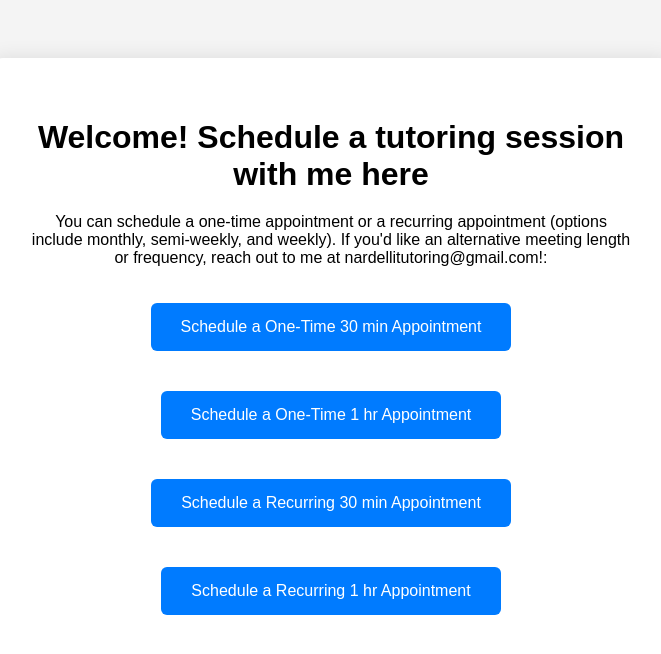
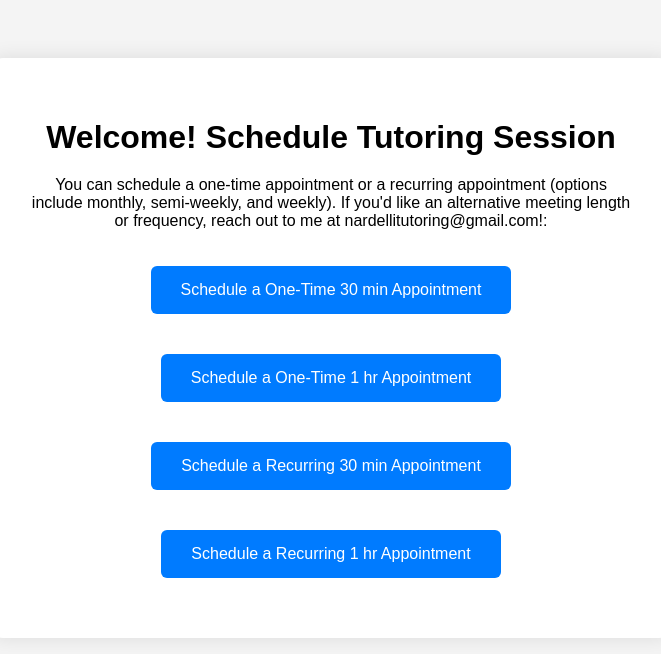
Before and after one commit to FreyaNardelli/FreyaNardelli.github.io, a plain HTML site: page tutorsite/tutorsite/index.html in a window 1280 px wide. Shown: the whole page, without its empty margins (309-970 px from the left). Drawn offline with Linux system fonts and the light colour scheme.

Commit message:
new commit 1

```diff
--- a/tutorsite/tutorsite/index.html
+++ b/tutorsite/tutorsite/index.html
@@ -39,7 +39,7 @@
 </head>
 <body>
   <div class="container">
-    <h1>Welcome! Schedule a tutoring session with me here</h1>
+    <h1>Welcome! Schedule Tutoring Session</h1>
     <p>You can schedule a one-time appointment or a recurring appointment (options include monthly, semi-weekly, and weekly). If you'd like an alternative meeting length or frequency, reach out to me at nardellitutoring@gmail.com!:</p>
     <a href="one-time-30m.html" class="button">Schedule a One-Time 30 min Appointment</a>
     <a href="one-time-1hr.html" class="button">Schedule a One-Time 1 hr Appointment</a>
```
